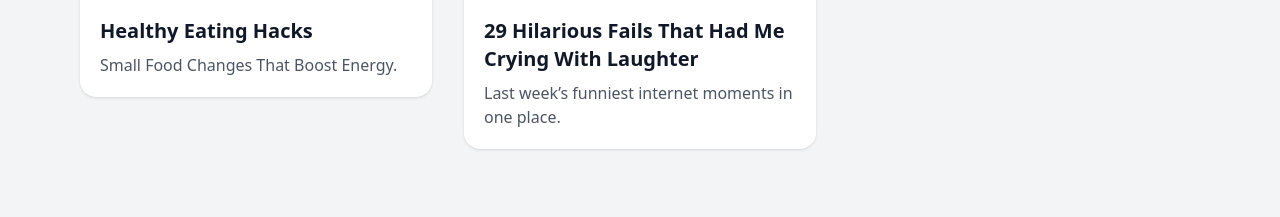
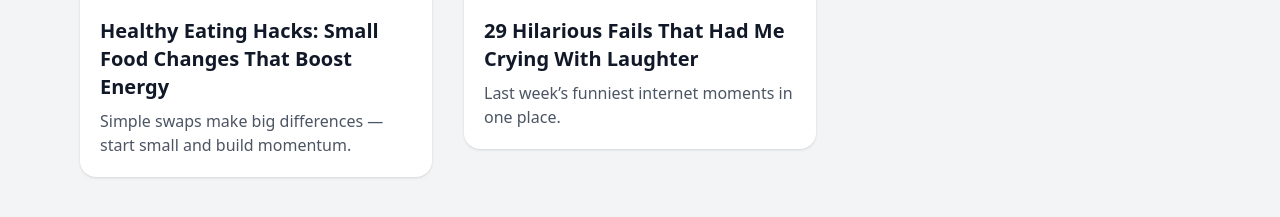
Before and after one commit to waqar-alvi/trending-buzz, a plain HTML site: page index.html in a window 1280 px wide. Shown: the part 543-760 px from the top of the page. Drawn offline with nearby package versions, Linux system fonts and the light colour scheme.

Commit message:
index.html

```diff
--- a/index.html
+++ b/index.html
@@ -39,8 +39,8 @@
       <article class="bg-white rounded-2xl shadow hover:shadow-lg overflow-hidden">
         <img src="https://images.unsplash.com/photo-1512621776951-a57141f2eefd?crop=entropy&cs=tinysrgb&fit=max&h=700&w=1200" alt="Morning Habits" class="w-full h-48 object-cover">
         <div class="p-5">
-          <h3 class="text-xl font-semibold mb-2">Healthy Eating Hacks</h3>
-          <p class="text-gray-600">Small Food Changes That Boost Energy.</p>
+          <h3 class="text-xl font-semibold mb-2">Healthy Eating Hacks: Small Food Changes That Boost Energy</h3>
+          <p class="text-gray-600">Simple swaps make big differences — start small and build momentum.</p>
         </div>
       </article>
     </a>
```
